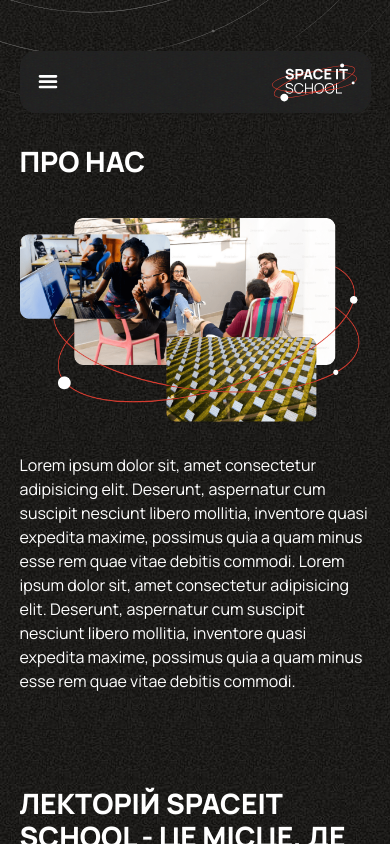
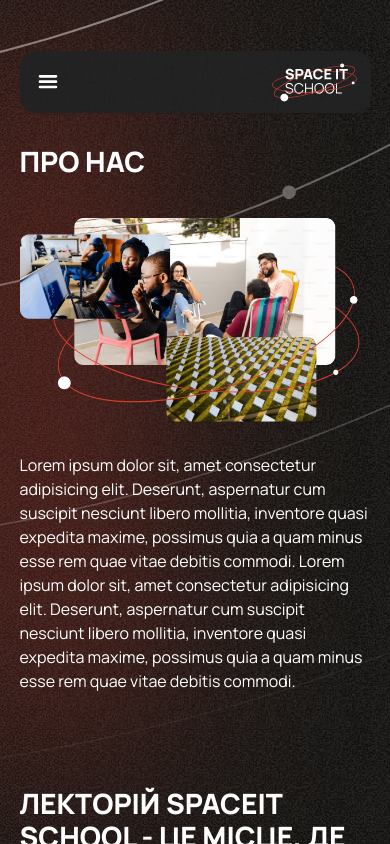
Before and after one commit to VladislavApelhants/spaceIT, a Next.js app in the folder front/: page /about in a window 390 px wide. Shown: the top 844 px of the page. Built offline with nearby package versions, Linux system fonts and the light colour scheme.

Commit message:
fatality

```diff
--- a/front/src/app/about/page.js
+++ b/front/src/app/about/page.js
@@ -3,19 +3,12 @@ import Contact from "@/components/pages/home/Contact/Contact";
 import HiddenWrapper from "@/components/common/HiddenWrapper/HiddenWrapper";
 import OurTeam from "@/components/pages/about/OurTeam/OurTeam";
 import Hero from "@/components/pages/about/Hero/Hero";
-import Image from "next/image";
-import s from "./styles.module.scss";
+import TopDecor from "@/components/pages/about/TopDecor/TopDecor";
 
 export default function About() {
   return (
     <>
-      <Image
-        src="/icons/unionAboutUs.svg"
-        width={4041}
-        height={4031}
-        alt="декоративне зображення коло"
-        className={s.hero_union}
-      />
+      <TopDecor />
       <HiddenWrapper>
         <Hero />
         <LectureHall />
--- a/front/src/app/about/styles.module.scss
+++ /dev/null
@@ -1,6 +0,0 @@
-.hero_union {
-  position: absolute;
-  top: -3.5%;
-  left: 0;
-  z-index: -1;
-}
--- a/front/src/components/common/Ellipse/ellipse.module.scss
+++ b/front/src/components/common/Ellipse/ellipse.module.scss
@@ -67,7 +67,8 @@
 .hero-cource-ellipse-top,
 .hero-cource-ellipse-bottom,
 .teacher_ellipse,
-.course_register_ellipse {
+.course_register_ellipse,
+.about_hero {
   @media screen and (min-width: 1368px) {
     @include ellipse_stile;
   }
@@ -124,3 +125,35 @@
     filter: blur(292.125px);
   }
 }
+
+.about_hero {
+  position: absolute;
+  z-index: -2;
+  top: -2%;
+  left: 0%;
+  width: 76px;
+  height: 729px;
+  filter: blur(124px);
+  background-color: #d53b2e;
+
+  @media screen and (min-width: 768px) {
+    top: -120px;
+    left: -122px;
+    width: 300px;
+    height: 300px;
+    filter: blur(210px);
+  }
+  @media screen and (min-width: 1368px) {
+    top: -10%;
+    left: -21%;
+    width: 794px;
+    height: 598px;
+    filter: blur(410px);
+  }
+  @media screen and (min-width: 1920px) {
+    top: -326px;
+    left: -307px;
+    width: 805px;
+    height: 805px;
+  }
+}
--- /dev/null
+++ b/front/src/components/pages/about/TopDecor/TopDecor.jsx
@@ -0,0 +1,18 @@
+import s from "./topDecor.module.scss";
+import Image from "next/image";
+import Ellipse from "@/components/common/Ellipse/Ellipse";
+
+export default function TopDecor() {
+  return (
+    <>
+      <Image
+        src="/icons/unionAboutUs.svg"
+        width={1970}
+        height={1052}
+        alt="декоративне зображення коло"
+        className={s.hero_union}
+      />
+      <Ellipse className="about_hero" />
+    </>
+  );
+}
--- /dev/null
+++ b/front/src/components/pages/about/TopDecor/topDecor.module.scss
@@ -0,0 +1,25 @@
+.hero_union {
+  position: absolute;
+  top: -5.5%;
+  left: 0;
+  z-index: -1;
+  width: 4000px;
+  height: 1100px;
+  object-fit: cover;
+
+  @media screen and (min-width: 768px) {
+    top: -6.5%;
+  }
+
+  @media screen and (min-width: 1368px) {
+    top: -8%;
+  }
+
+  @media screen and (min-width: 1920px) {
+    position: absolute;
+    top: -3.5%;
+    left: 0;
+    z-index: -1;
+    width: 100%;
+  }
+}
```
Also changed, not shown: front/public/icons/Union (1).svg (added), front/public/icons/unionAboutUs.svg.
